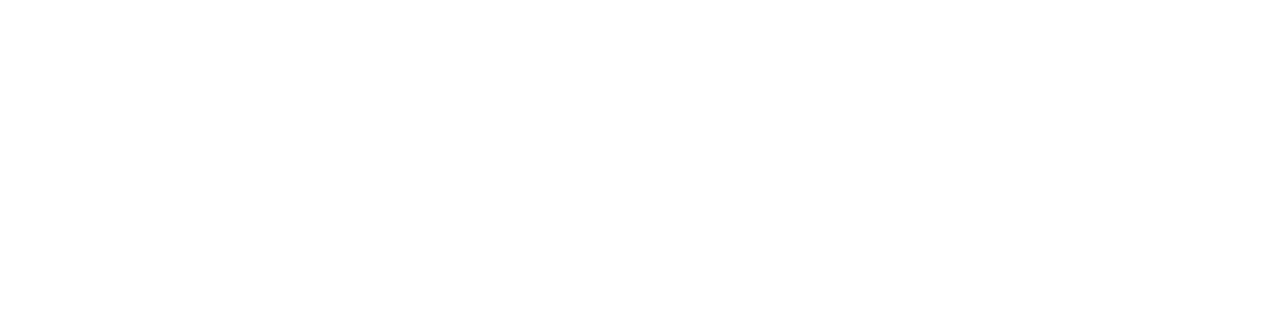
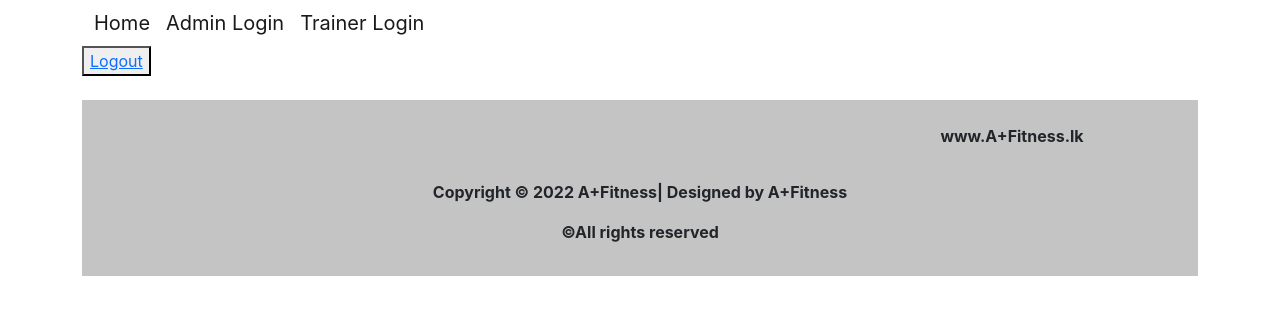
Before and after one commit to NonimUdara/E-Automotive-Web, a React (Create React App) app: page /home in a window 1280 px wide. Before the commit this address had no page. Shown: the top 314 px of the page. Built offline with nearby package versions, Linux system fonts and the light colour scheme.

Commit message:
create home page

```diff
--- a/src/App.js
+++ b/src/App.js
@@ -1,17 +1,16 @@
 import React, { Component } from 'react';
 import { BrowserRouter, Routes, Route } from 'react-router-dom';
 import AdminLogin from "./components/AdminLogin";
-
+import Home from './components/home';
 
 export default class App extends Component {
   render() {
-
-    //const user = localStorage.getItem("token");
     return (
       <BrowserRouter>
         <div className="container">
           <Routes>
             <Route path="/" element={<AdminLogin />} />
+            <Route path="/home" element={<Home />} />
           </Routes>
         </div>
       </BrowserRouter>
--- a/src/components/AdminLogin/index.js
+++ b/src/components/AdminLogin/index.js
@@ -14,10 +14,10 @@ const Login = () => {
 	const handleSubmit = async (e) => {
 		e.preventDefault();
 		try {
-			const url = "/api/auth";
+			const url = "/api/users";
 			const { data: res } = await axios.post(url, data);
 			localStorage.setItem("token", res.data);
-			window.location = "/adminpanel";
+			window.location = "/home";
 		} catch (error) {
 			if (
 				error.response &&
@@ -51,6 +51,8 @@ const Login = () => {
 					</div>
 				</div>
 			</nav>
+
+
 
 			<div className={styles.login_container} style={{ marginBottom: '-30px' }}>
 				<div className={styles.login_form_container}>
--- a/src/components/home.js
+++ b/src/components/home.js
@@ -25,7 +25,13 @@ export default class GymHome extends Component {
           </div>
         </nav>
 
-
+        <div>
+            <button>
+              <a href="/">
+                Logout
+              </a>
+            </button>
+        </div>
 
 
         <MDBFooter style={{ backgroundColor: '#C4C4C4', marginTop: "60px" }} className="font-small pt-4 mt-4">
```
